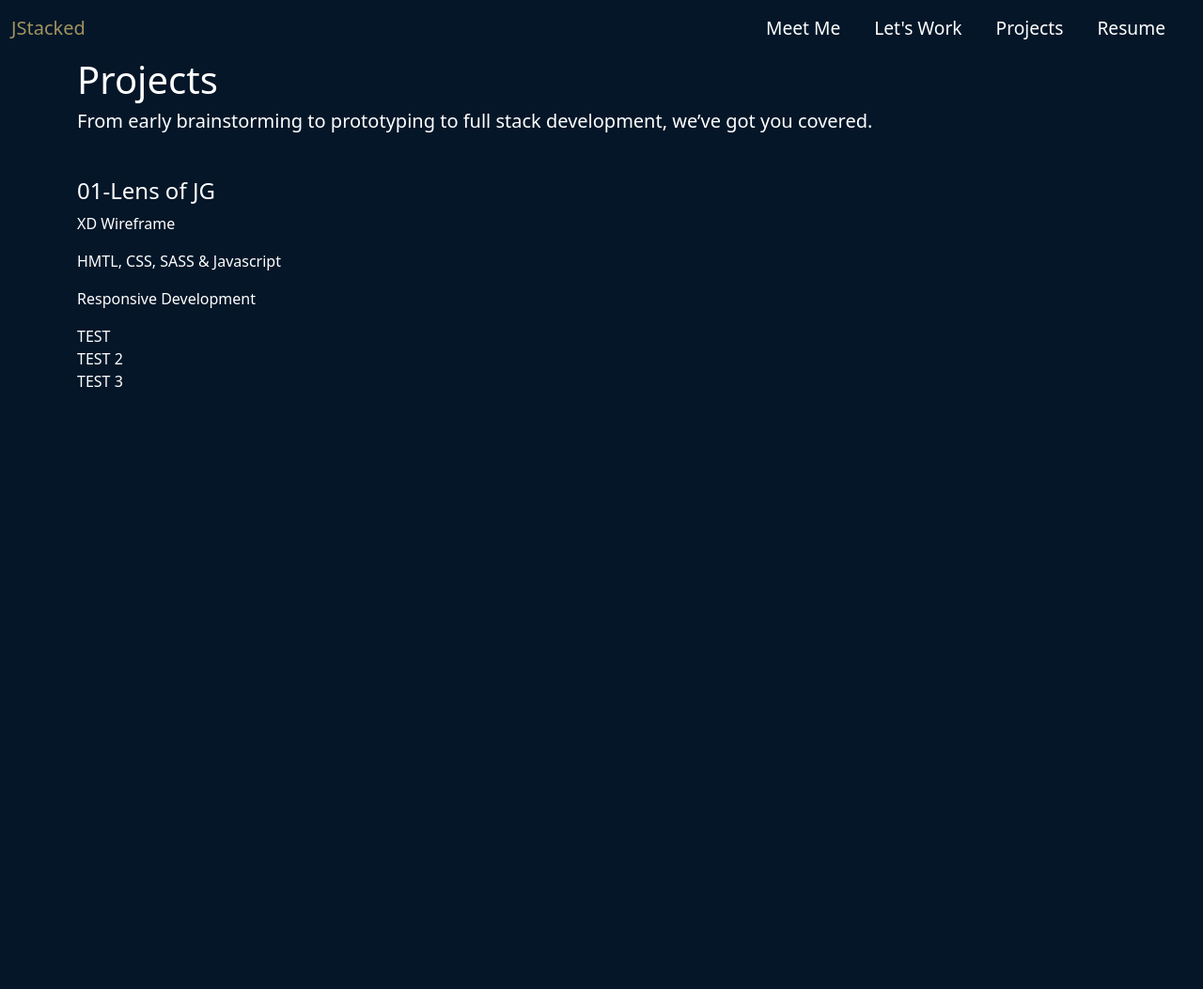
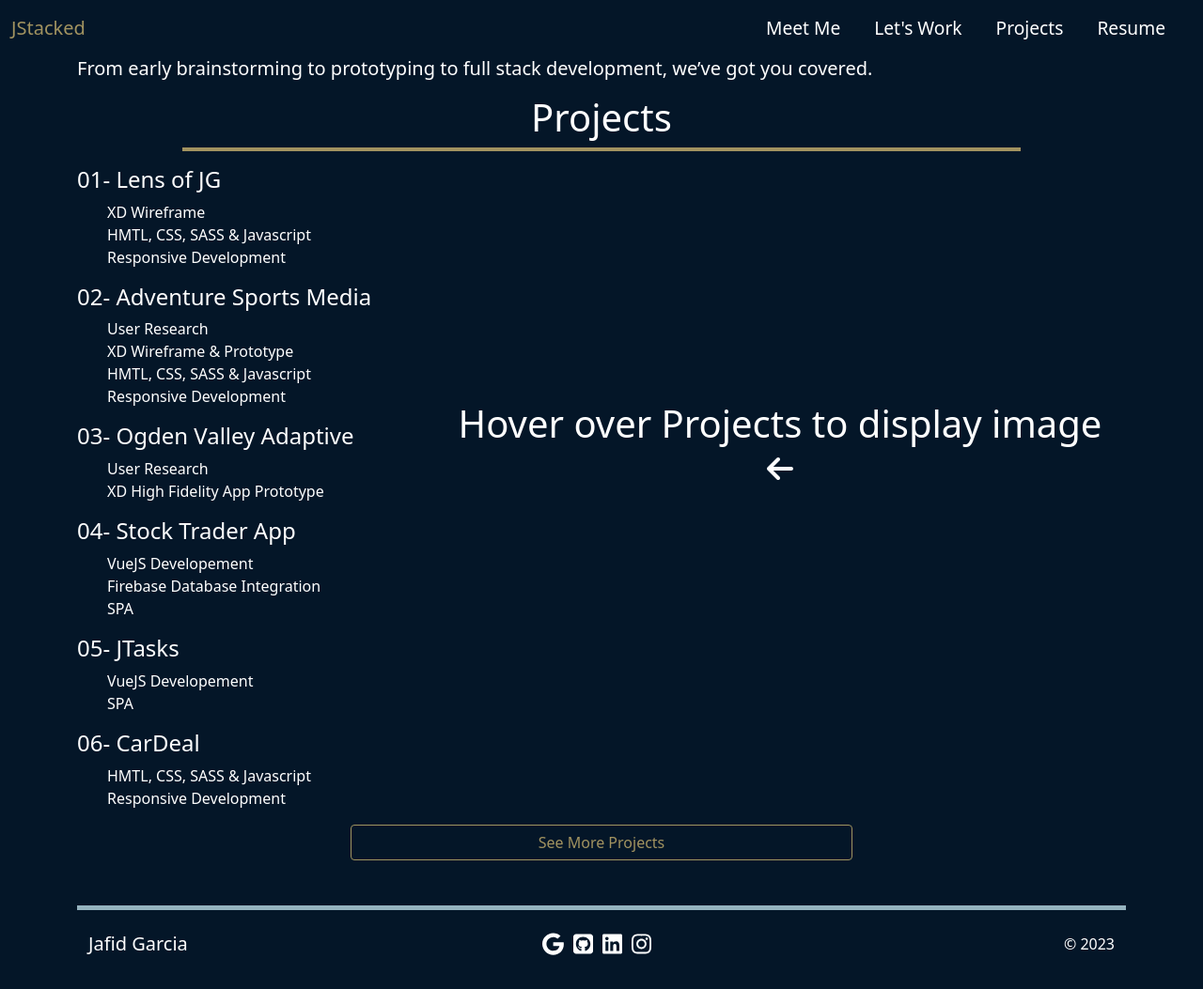
Before and after one commit to WSU-SoC-WEB2890-CU/web2890-portfolio-website-jafidgarcia, a website built with Vite: page src/projects_home.html in a window 1280 px wide. Shown: the whole page at 94% size. Before the commit the page ends 800 px from the top, so only its background shows below. Built offline with nearby package versions, Linux system fonts and the light colour scheme.

Commit message:
dailed in Projects landing page

```diff
--- a/src/javascripts/main.js
+++ b/src/javascripts/main.js
@@ -55,16 +55,17 @@ sections.forEach((section, index) => {
 
 ///////////////////////////////////////////////////////////////////////
 // for projects page carousel
-// Get references to the divs we'll be using
 const hoverDivs = document.querySelectorAll(".projectOverview");
 const imageDiv = document.getElementById("displayProjectOverview");
+const hideThis = document.getElementById("hideThis");
 
-// Loop through each hover div and add event listeners
+// Loop through each projectOverview and add event listeners
 hoverDivs.forEach((hoverDiv) => {
   hoverDiv.addEventListener("mouseover", () => {
-    // Get the path to the image from the data attribute
+    // Get the path to the image from the data-image
     const imagePath = hoverDiv.getAttribute("data-image");
-
+    // hides instruction message
+    hideThis.style.display = ("none");
     // Set the background image of the image div
     imageDiv.style.backgroundImage = `url(${imagePath})`;
   });
--- a/src/projects_home.html
+++ b/src/projects_home.html
@@ -43,36 +43,120 @@
         </div>
       </nav>
 
-<div class="container text-white mb-5">
-    <h1>Projects</h1>
-    <h5>From early brainstorming to prototyping to full stack development, we’ve got you covered.</h5>
+<div class="container text-white mb-3">
+
+    <h5 class="mb-3">From early brainstorming to prototyping to full stack development, we’ve got you covered.</h5>
+    <h1 class="text-center">Projects</h1>
+    <hr class="moves" style="width: 80%; margin: auto;">
 </div>
 
+<!-- main container -->
 <div class="container text-white">
     <div class="row">
         <div class="col-lg-4 col-md-4 col-sm-12" >
 
             <div class="projectOverview" data-image="./images/placeholder1.jpg">
-                <h4>01-Lens of JG</h4>
-                <p>XD Wireframe</p>
-                <p>HMTL, CSS, SASS & Javascript</p>
-                <p>Responsive Development</p>
+                <h4>01- Lens of JG</h4>
+                <ul class="">
+                    <li class="">XD Wireframe</li>
+                    <li class="">HMTL, CSS, SASS & Javascript</li>
+                    <li class="">Responsive Development</li>
+                  </ul>
             </div>
-            <div class="projectOverview" data-image="./images/placeholder2.jpg">TEST</div>
-            <div class="projectOverview" data-image="./images/placeholder3.jpg">TEST 2</div>
-            <div class="projectOverview" data-image="./images/placeholder4.jpg">TEST 3</div>
-            <div class="projectOverview"></div>
-            <div class="projectOverview"></div>
+            <div class="projectOverview" data-image="./images/placeholder2.jpg">
+                <h4>02- Adventure Sports Media</h4>
+                <ul class="">
+                    <li class="">User Research</li>
+                    <li class="">XD Wireframe & Prototype</li>
+                    <li class="">HMTL, CSS, SASS & Javascript</li>
+                    <li class="">Responsive Development</li>
+                  </ul>
+            </div>
+            <div class="projectOverview" data-image="./images/placeholder3.jpg">
+                <h4>03- Ogden Valley Adaptive</h4>
+                <ul class="">
+                    <li class="">User Research</li>
+                    <li class="">XD High Fidelity App Prototype</li>
+                  </ul>
+            </div>
+            <div class="projectOverview" data-image="./images/placeholder4.jpg">
+                <h4>04- Stock Trader App</h4>
+                <ul class="">
+                    <li class="">VueJS Developement</li>
+                    <li class="">Firebase Database Integration</li>
+                    <li class="">SPA</li>
+                  </ul>
+            </div>
+            <div class="projectOverview" data-image="./images/placeholder3.jpg">
+                <h4>05- JTasks</h4>
+                <ul class="">
+                    <li class="">VueJS Developement</li>
+                    <li class="">SPA</li>
+                  </ul>
+            </div>
+            <div class="projectOverview" data-image="./images/placeholder4.jpg">
+                <h4>06- CarDeal</h4>
+                <ul class="">
+                    <li class="">HMTL, CSS, SASS & Javascript</li>
+                    <li class="">Responsive Development</li>
+                  </ul>
+            </div>
+
         </div>
         <div class="col-lg-8 col-md-8 col-sm-12" id="displayProjectOverview" >
+            <div id="hideThis" class="text-center">
+                <h1>Hover over Projects to display image</h1>
+                <i class="fa-solid fa-arrow-left fa-bounce fa-2xl" style="color: #ffffff;"></i>
+            </div>
+
         <!-- image will populate here using javascript looping through the different projectDivs -->
         </div>
     </div>
+
+    <div class="container d-grid gap-2 col-6 mx-auto">
+        <button class="btn btn-outline-secondary">See More Projects</button>
+    </div>
+
 </div>
+<!-- end of main container -->
 
 
+<!-- footer section -->
+<section>
+    <div class="container">
+    <footer class=" py-4 my-4 mt-5 mb-1 text-white">
+      <div class="container">
+        <div class="row">
+          <div class="col-lg-4 col-md-4 col-sm-12 ">
+           <h5>Jafid Garcia</h5>
+          </div>
 
+          <div class="col-lg-4 col-md-4 col-sm-12 d-flex justify-content-center">
+            <ul class="list-group list-group-horizontal">
+              <li>
+               <!-- Google -->
+               <i class="fa-brands fa-google fa-xl" style="color: #ffffff;"></i>
+              </li>
+              <li>
+                <a href="https://github.com/jafidgarcia" target="_blank"><i class="fa-brands fa-square-github fa-xl" style="color: #ffffff;"></i></a>
 
+              </li>
+              <li>
+                <i class="fa-brands fa-linkedin fa-xl" style="color: #ffffff;"></i>
+              </li>
+              <li>
+                <i class="fa-brands fa-instagram fa-xl" style="color: #ffffff;"></i>
+              </li>
+            </ul>
+          </div>
+
+          <div class="col-lg-4 col-md-4 col-sm-12 text-end">© 2023</div>
+
+        </div>
+      </div>
+    </footer>
+    </div>
+  </section>
 
 
 
--- a/src/stylesheets/main.scss
+++ b/src/stylesheets/main.scss
@@ -178,9 +178,13 @@ nav{
       .projectOverview{
         &:hover{
           color: $info;
-          transform: scale(.9);
+          transform: scale(1.1);
         }
       }
+      #hideThis{
+        margin-top: 250px;
+      }
+
 
       /////////////////////////////////////////////////////
 
```
